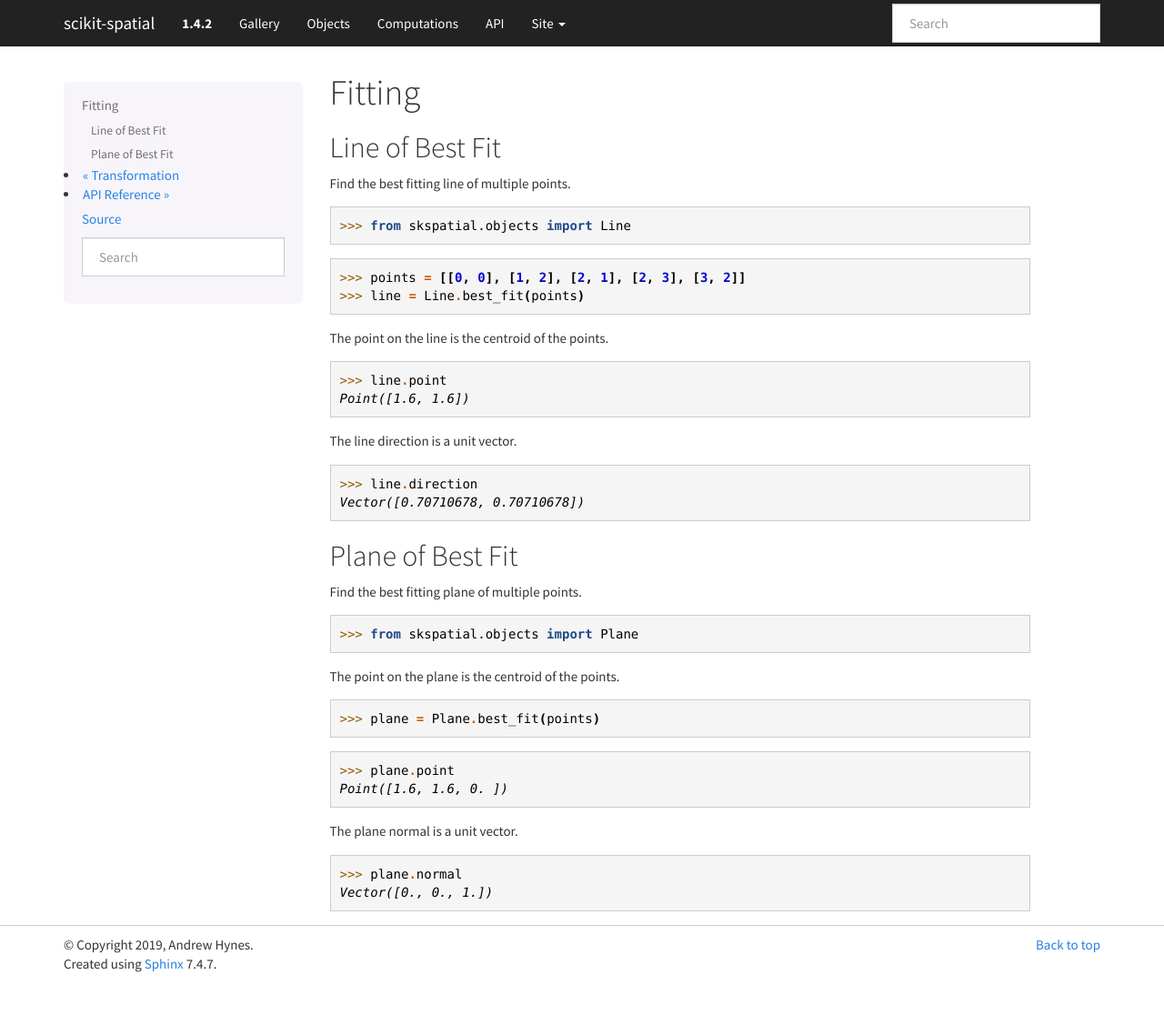
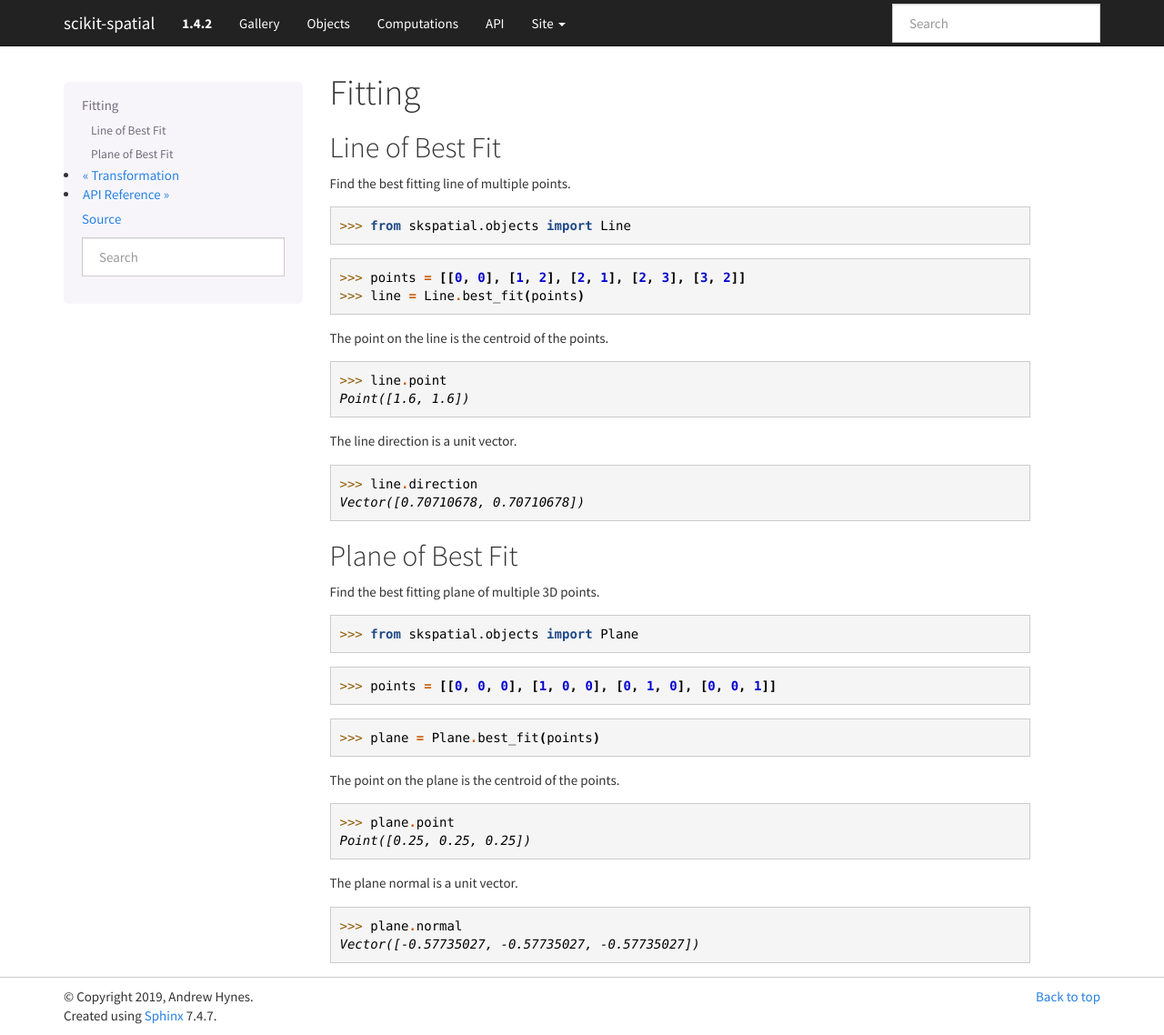
Before and after one commit to ajhynes7/scikit-spatial, a Sphinx documentation site: the page built from doc/source/computations/fitting.rst, in a window 1280 px wide and 1138 px high. Shown: the whole window at 91% size. Built offline with Sphinx 7.4.7, drawn with Linux system fonts in a browser that asks for light colours; pages that are not in the unit, such as notebooks, are missing from menus.

Commit message:
Update fitting doc to use 3D points for Plane.best_fit

```diff
--- a/doc/source/computations/fitting.rst
+++ b/doc/source/computations/fitting.rst
@@ -27,18 +27,20 @@ Vector([0.70710678, 0.70710678])
 Plane of Best Fit
 -----------------
 
-Find the best fitting plane of multiple points.
+Find the best fitting plane of multiple 3D points.
 
 >>> from skspatial.objects import Plane
 
-The point on the plane is the centroid of the points.
+>>> points = [[0, 0, 0], [1, 0, 0], [0, 1, 0], [0, 0, 1]]
 
 >>> plane = Plane.best_fit(points)
 
+The point on the plane is the centroid of the points.
+
 >>> plane.point
-Point([1.6, 1.6, 0. ])
+Point([0.25, 0.25, 0.25])
 
 The plane normal is a unit vector.
 
 >>> plane.normal
-Vector([0., 0., 1.])
+Vector([-0.57735027, -0.57735027, -0.57735027])
```
